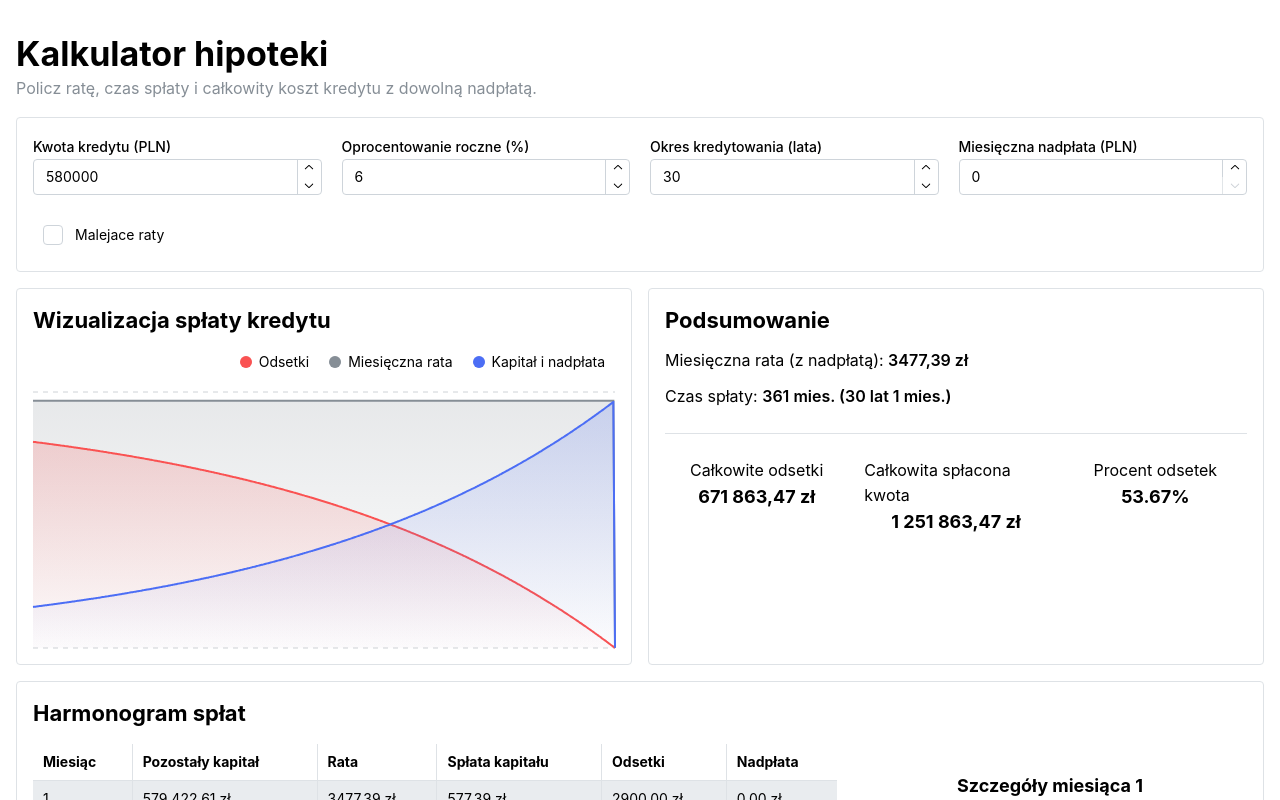
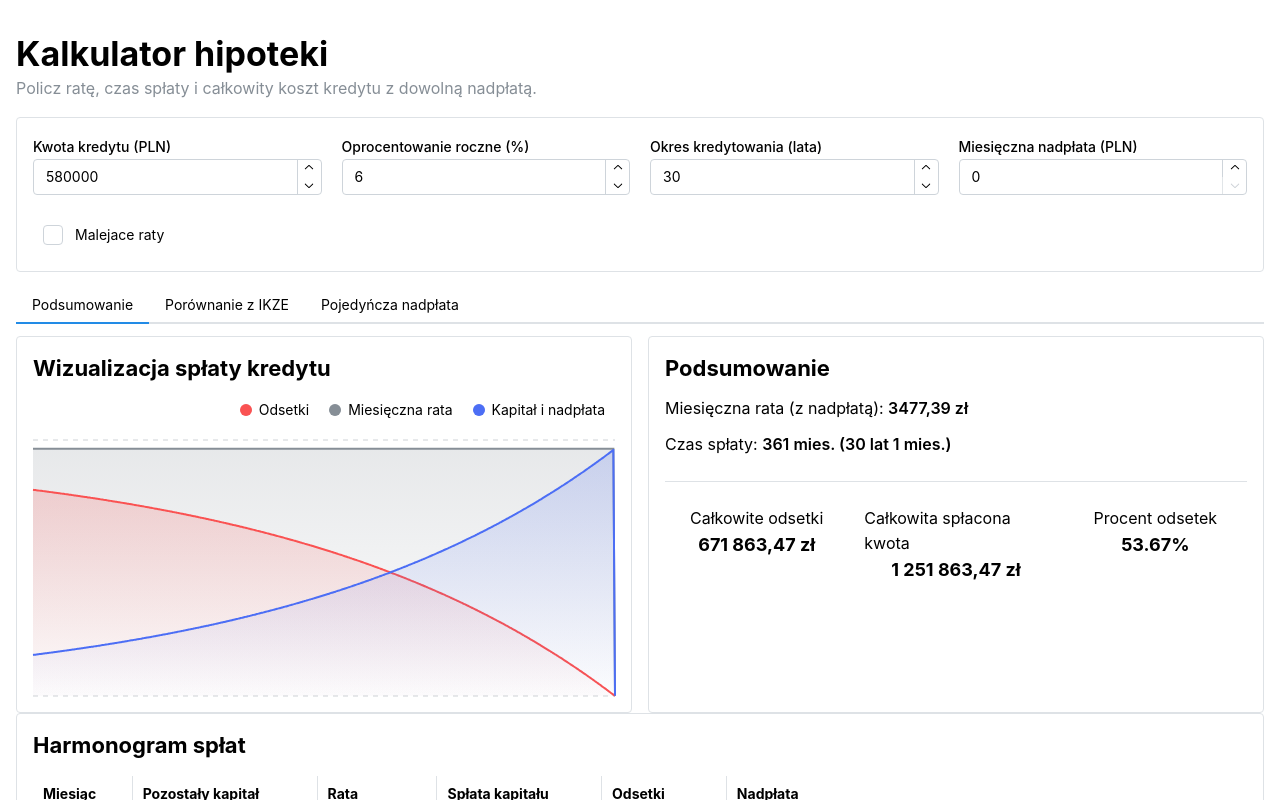
Before and after one commit to Angael/hipoteka, a React (Vite) app: page / in a window 1280 px wide. Shown: the top 800 px of the page. Built offline with nearby package versions, Linux system fonts and the light colour scheme.

Commit message:
feat: add tabs for summary, IKZE comparison, and single payment in the mortgage calculator

```diff
--- a/src/App.tsx
+++ b/src/App.tsx
@@ -7,6 +7,7 @@ import {
   NumberInput,
   SimpleGrid,
   Stack,
+  Tabs,
   Text,
   Title
 } from "@mantine/core";
@@ -114,6 +115,14 @@ function App() {
           </Stack>
         </Card>
 
+        <Tabs defaultValue="summary">
+          <Tabs.List>
+            <Tabs.Tab value="summary">Podsumowanie</Tabs.Tab>
+            <Tabs.Tab value="ikze">Porównanie z IKZE</Tabs.Tab>
+            <Tabs.Tab value="single_payment">Pojedyńcza nadpłata</Tabs.Tab>
+          </Tabs.List>
+
+          <Tabs.Panel value="summary" mt="sm">
             <Summary result={result} />
 
             <Card withBorder padding="md">
@@ -139,6 +148,10 @@ function App() {
                 )}
               </Stack>
             </Card>
+          </Tabs.Panel>
+          <Tabs.Panel value="ikze">Porównanie z IKZE</Tabs.Panel>
+          <Tabs.Panel value="single_payment">Pojedyńcza nadpłata</Tabs.Panel>
+        </Tabs>
       </Stack>
     </Container>
   );
```
Lines whose indentation alone changed are shown as unchanged.
